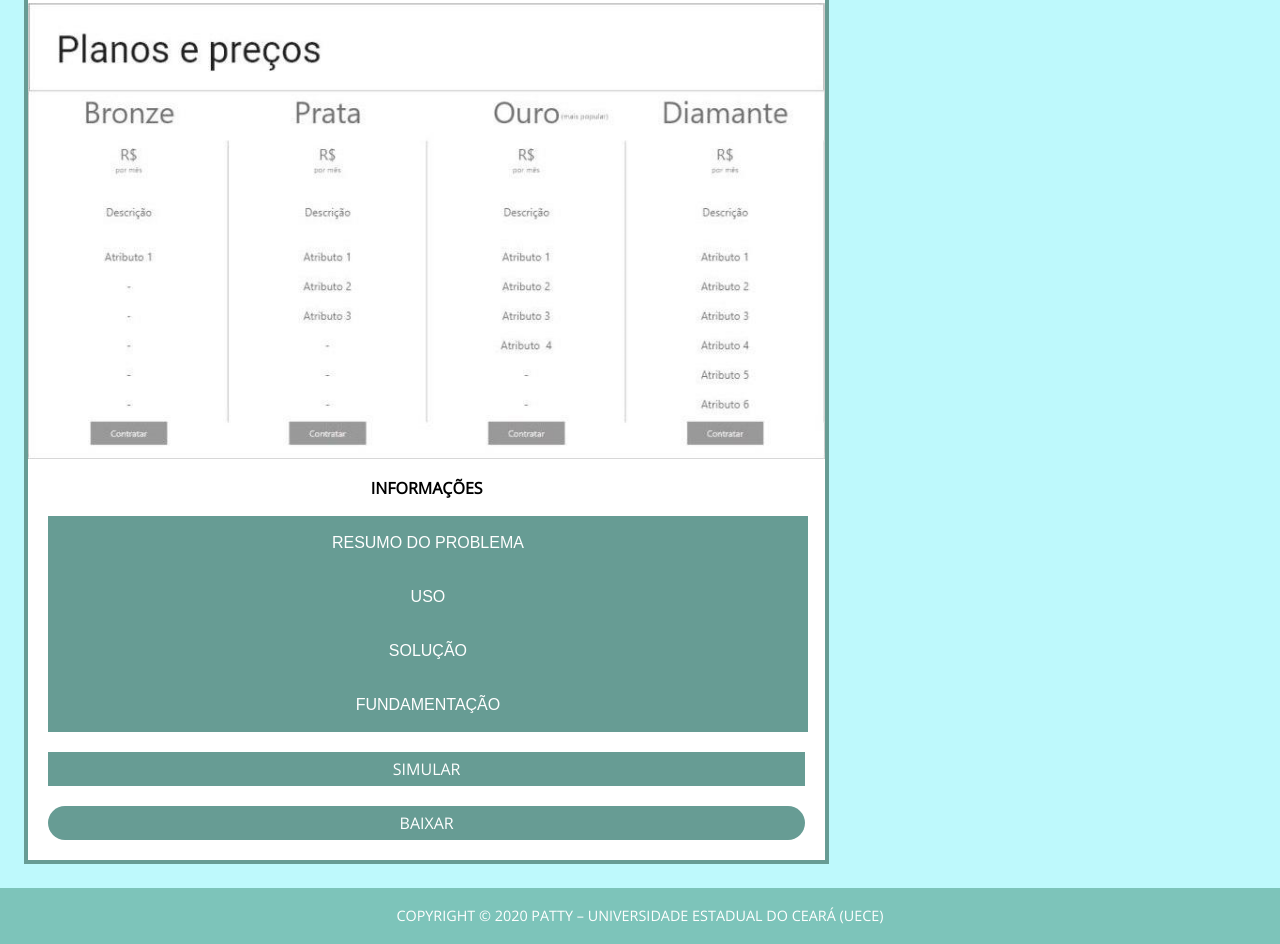
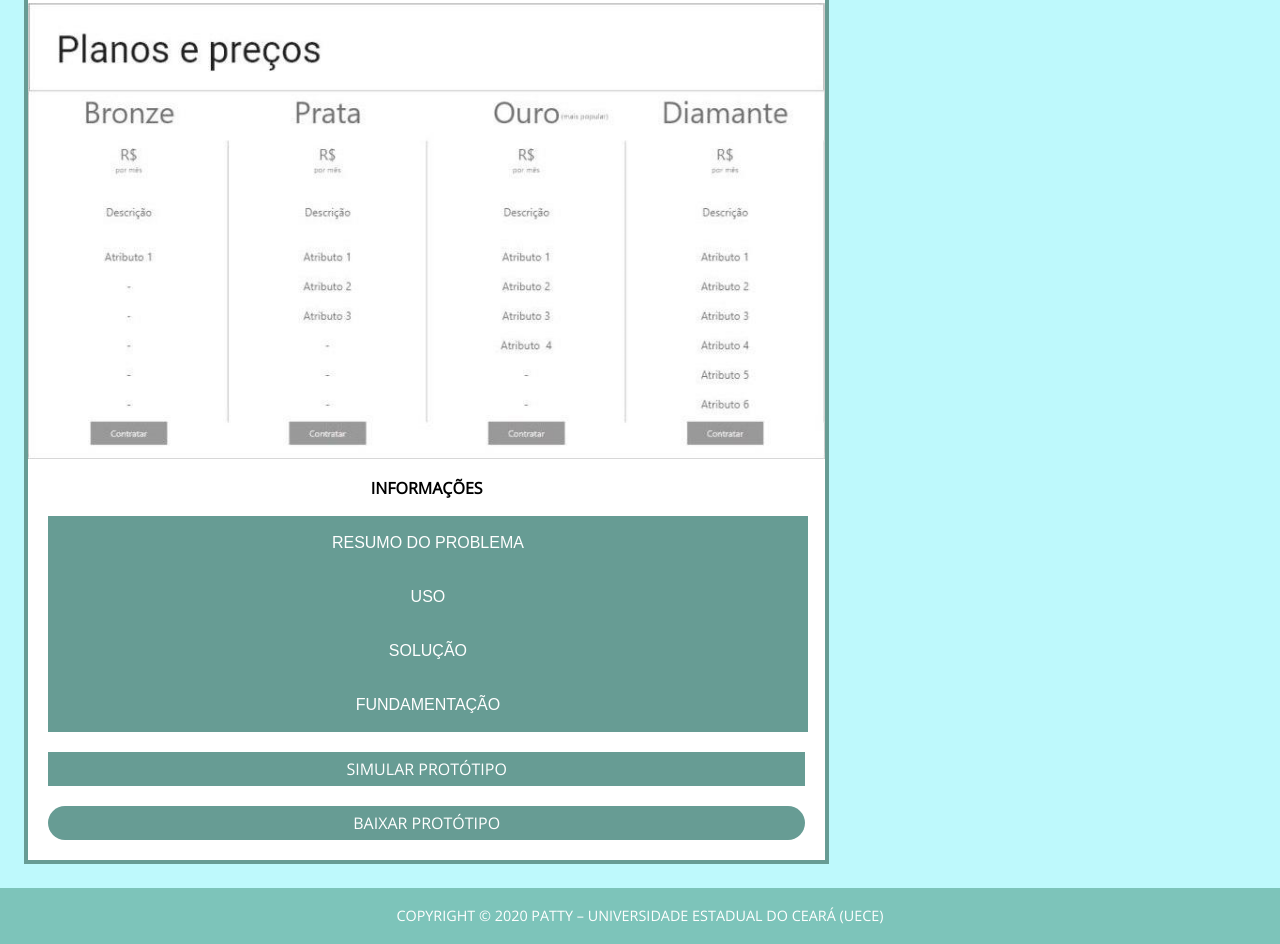
Before and after one commit to GitHuBreno/Patty, a plain HTML site: page padroes/tabela_de_precos.html in a window 1280 px wide. Shown: the part 331-1275 px from the top of the page. Drawn offline with nearby package versions, Linux system fonts and the light colour scheme.

Commit message:
Update tabela_de_precos.html

```diff
--- a/padroes/tabela_de_precos.html
+++ b/padroes/tabela_de_precos.html
@@ -104,8 +104,8 @@
             </p>
           </div>
           </p>
-          <span class="publication"><a href="https://xd.adobe.com/view/83fd833d-4f8a-4848-6bac-c5d862b89a29-f5cc/" target="_blank" style="text-decoration:none">SIMULAR</a></span>
-          <a class="button" href="../xd/Tabela de preços.xd" style="text-decoration:none">BAIXAR</a>
+          <span class="publication"><a href="https://xd.adobe.com/view/83fd833d-4f8a-4848-6bac-c5d862b89a29-f5cc/" target="_blank" style="text-decoration:none">SIMULAR PROTÓTIPO</a></span>
+          <a class="button" href="../xd/Tabela de preços.xd" style="text-decoration:none">BAIXAR PROTÓTIPO</a>
           <script>
             var coll = document.getElementsByClassName("collapsible");
             var i;
```
